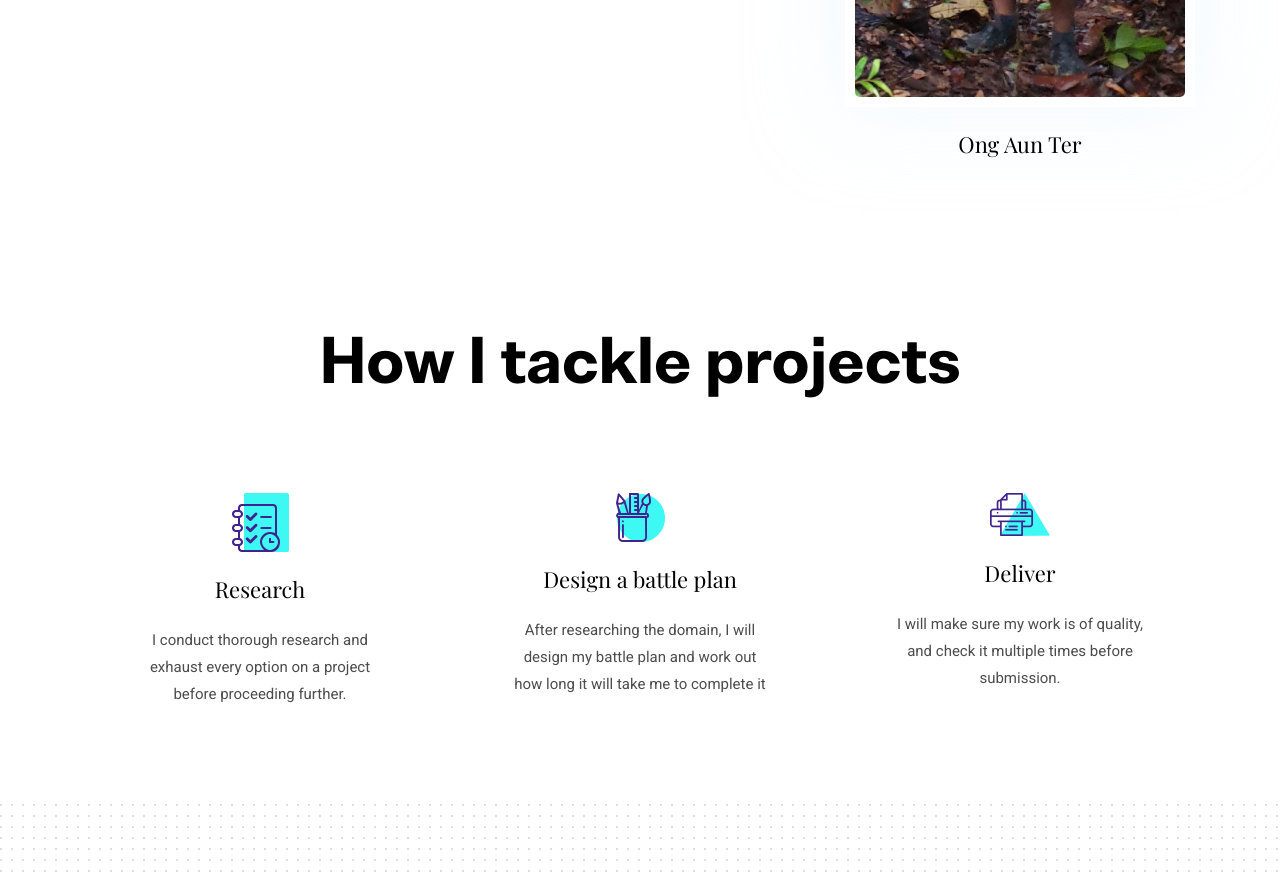
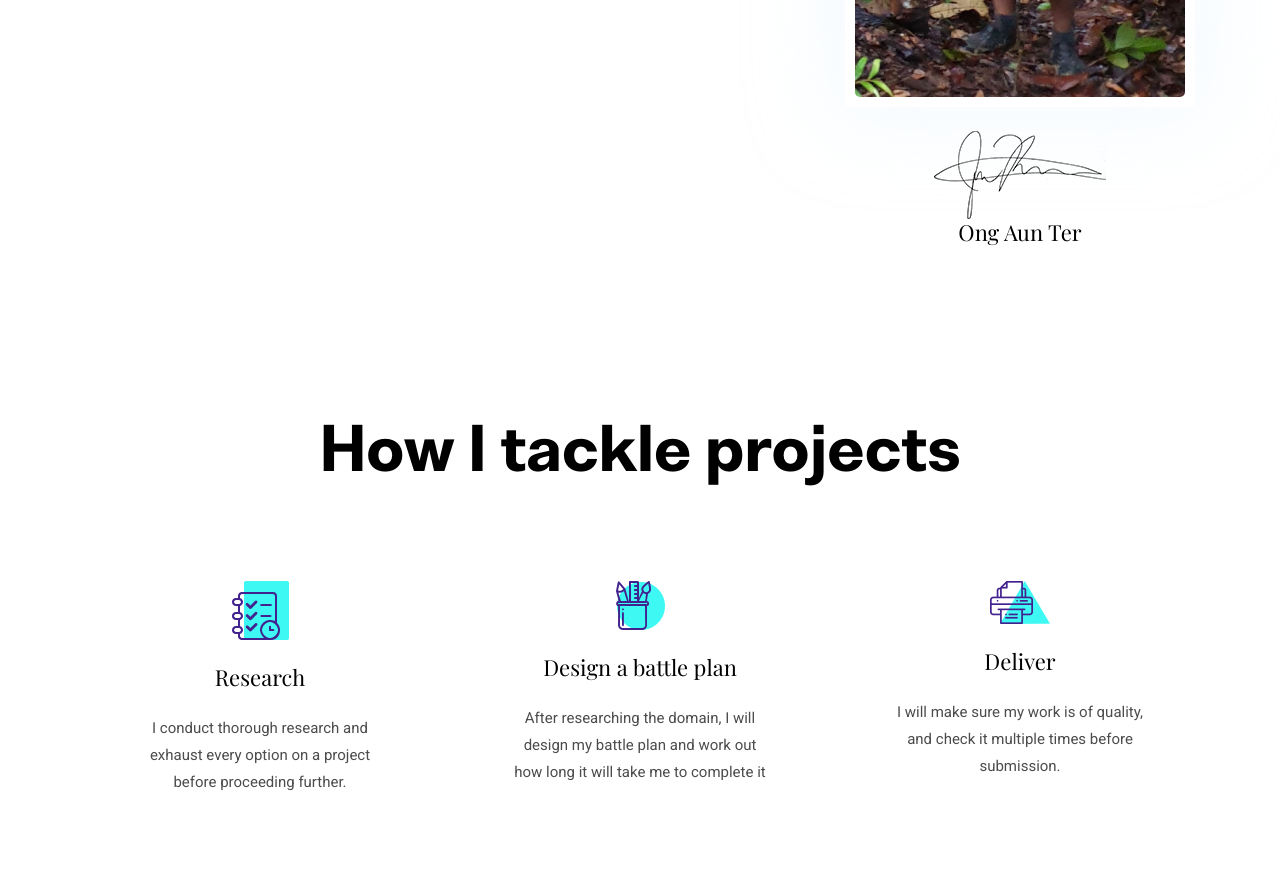
Before and after one commit to OAT7963/ong_portfolio_3, a plain HTML site: page about/index.html in a window 1280 px wide. Shown: the part 900-1780 px from the top of the page. Drawn offline with nearby package versions, Linux system fonts and the light colour scheme.

Commit message:
Update index.html

```diff
--- a/about/index.html
+++ b/about/index.html
@@ -115,7 +115,7 @@
           <img src="https://OAT7963.github.io/ong_portfolio_3/images/about/about.jpg" alt="author"
             class="img-fluid w-100 rounded-lg border-thick border-white">
         </div>
-        <!-- img src="https://OAT7963.github.io/ong_portfolio_3/images/about/signature.png" alt="signature" class="img-fluid" -->
+        <img src="https://OAT7963.github.io/ong_portfolio_3/images/about/signature.png" alt="signature" class="img-fluid">
         <h4>Ong Aun Ter</h4>
       </div>
     </div>
```
